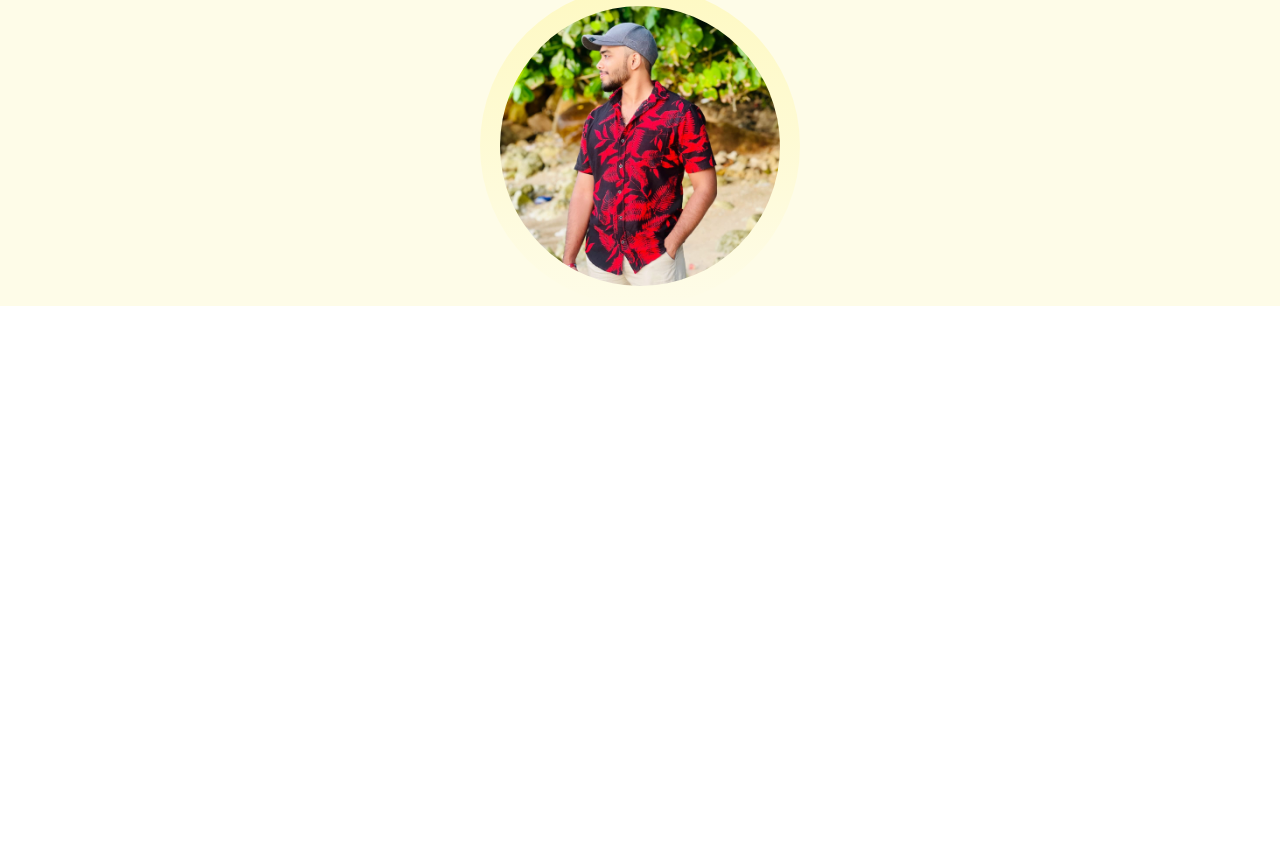
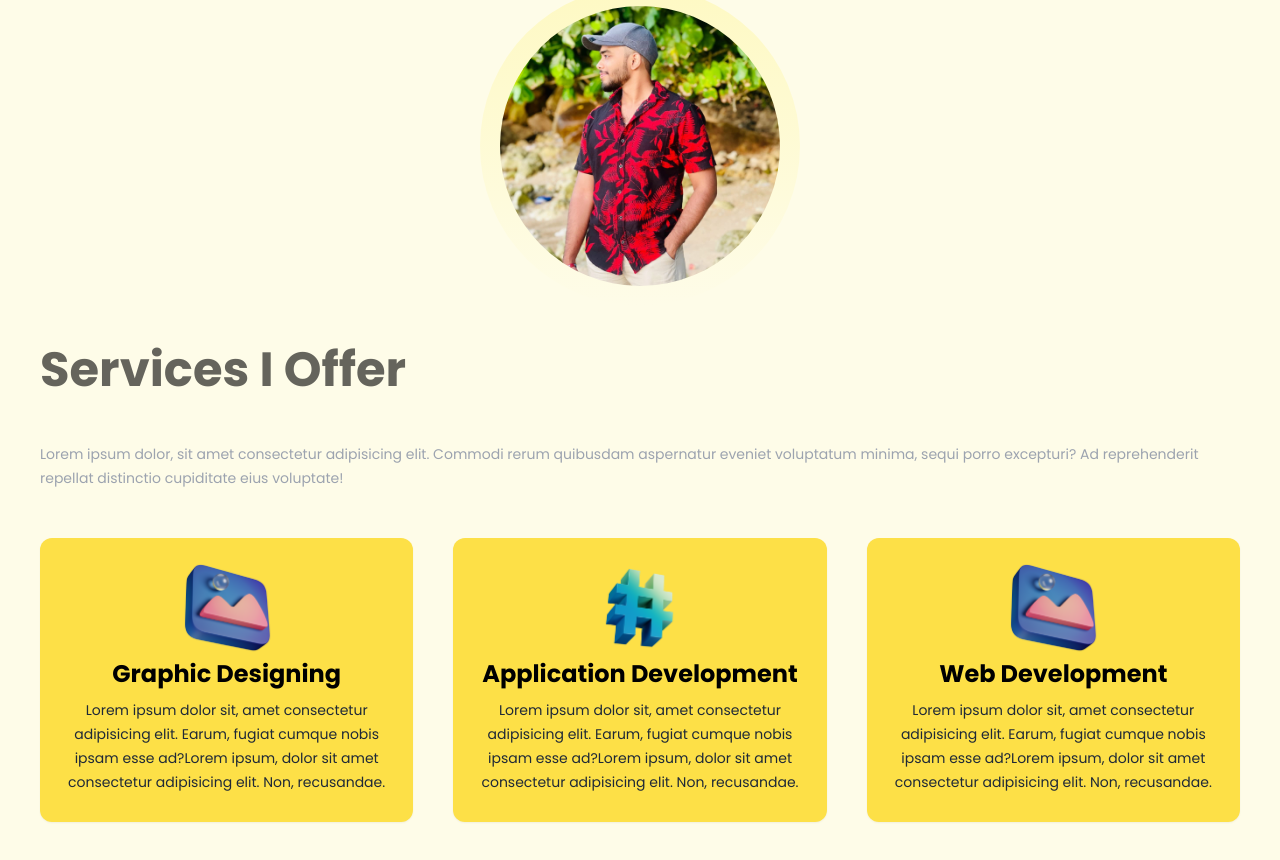
Before and after one commit to manujaguruge123/manu_portfolio, a Next.js app in the folder portfolio_manuja/: page / in a window 1280 px wide. Shown: the part 554-1414 px from the top of the page. Before the commit the page ends 860 px from the top, so only its background shows below. Built offline with nearby package versions, Linux system fonts and the light colour scheme.

Commit message:
Add  Services Section

```diff
--- a/portfolio_manuja/src/app/page.tsx
+++ b/portfolio_manuja/src/app/page.tsx
@@ -60,6 +60,65 @@ export default function Home() {
           </div>
 
       </section>
+
+      {/* Services */}
+      <section>
+          <div>
+            <h2 className="text-5xl py-10 font-bold opacity-60">Services I Offer</h2>
+            <p className="text-sm py-2 text-gray-400 leading-6">
+              Lorem ipsum dolor, sit amet consectetur adipisicing elit. Commodi rerum quibusdam aspernatur eveniet voluptatum minima, sequi porro excepturi? Ad reprehenderit repellat distinctio cupiditate eius voluptate!
+            </p>
+          </div>
+
+          {/* Services Cards */}
+          <div className="md:flex lg:flex gap-10 mx-auto">
+            {/* Card 1 */}
+
+              <div className="bg-yellow-300 p-5 text-center shadow-sm my-10 rounded-xl">
+                <Image
+                  src={graphisDesign}
+                  alt="Grapic Design"
+                  width={100}
+                  height={100}
+                  className="inline"
+                />
+                <h2 className="text-2xl font-bold">Graphic Designing</h2>
+                <p className="text-sm py-2 text-gray-800 leading-6">Lorem ipsum dolor sit, amet consectetur adipisicing elit. Earum, fugiat cumque nobis ipsam esse ad?Lorem ipsum, dolor sit amet consectetur adipisicing elit. Non, recusandae.</p>
+              </div>
+
+
+            {/* Card 2 */}
+
+              <div className="bg-yellow-300 p-5 text-center shadow-sm my-10 rounded-xl">
+                <Image
+                  src={codeImage}
+                  alt="Grapic Design"
+                  width={100}
+                  height={100}
+                  className="inline"
+                />
+                <h2 className="text-2xl font-bold">Application Development</h2>
+                <p className="text-sm py-2 text-gray-800 leading-6">Lorem ipsum dolor sit, amet consectetur adipisicing elit. Earum, fugiat cumque nobis ipsam esse ad?Lorem ipsum, dolor sit amet consectetur adipisicing elit. Non, recusandae.</p>
+              </div>
+
+
+            {/* Card 3 */}
+
+              <div className="bg-yellow-300 p-5 text-center shadow-sm my-10 rounded-xl">
+                <Image
+                  src={graphisDesign}
+                  alt="Grapic Design"
+                  width={100}
+                  height={100}
+                  className="inline"
+                />
+                <h2 className="text-2xl font-bold">Web Development</h2>
+                <p className="text-sm py-2 text-gray-800 leading-6">Lorem ipsum dolor sit, amet consectetur adipisicing elit. Earum, fugiat cumque nobis ipsam esse ad?Lorem ipsum, dolor sit amet consectetur adipisicing elit. Non, recusandae.</p>
+              </div>
+
+
+          </div>
+        </section>
     </main>
   );
 }
```
